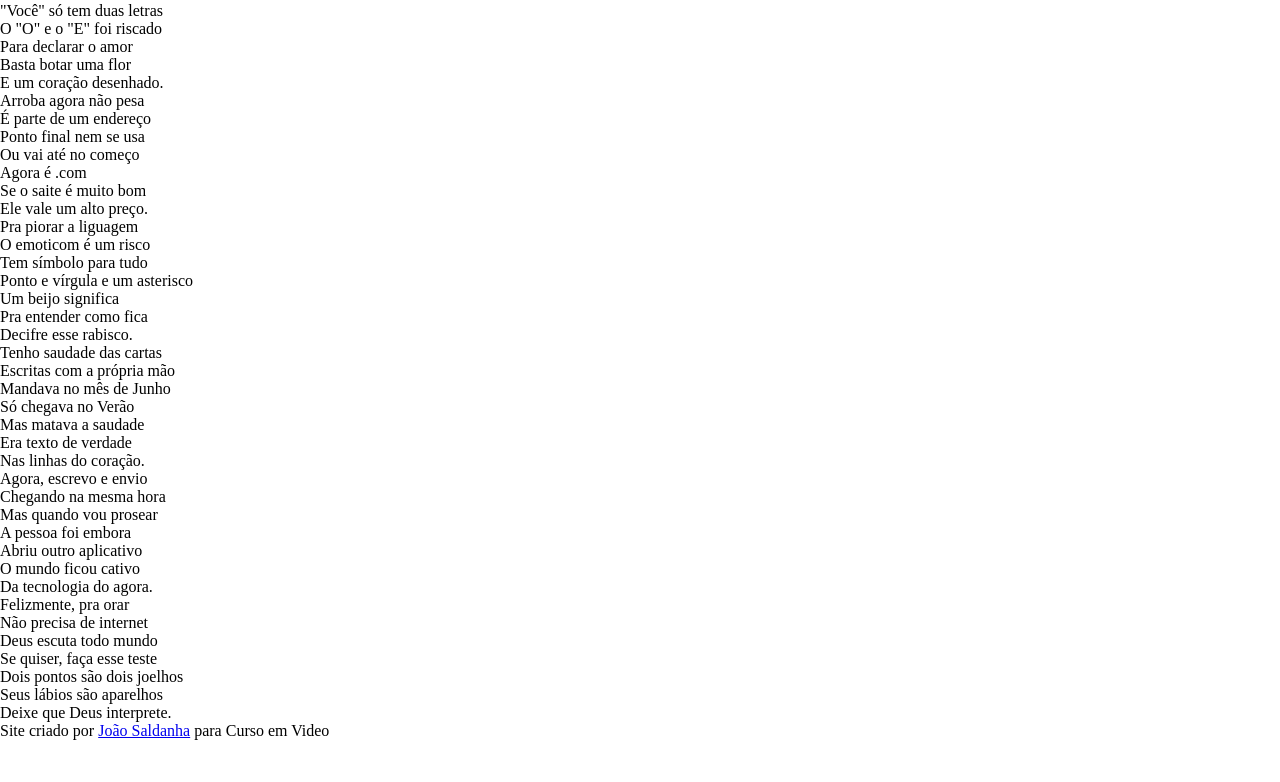
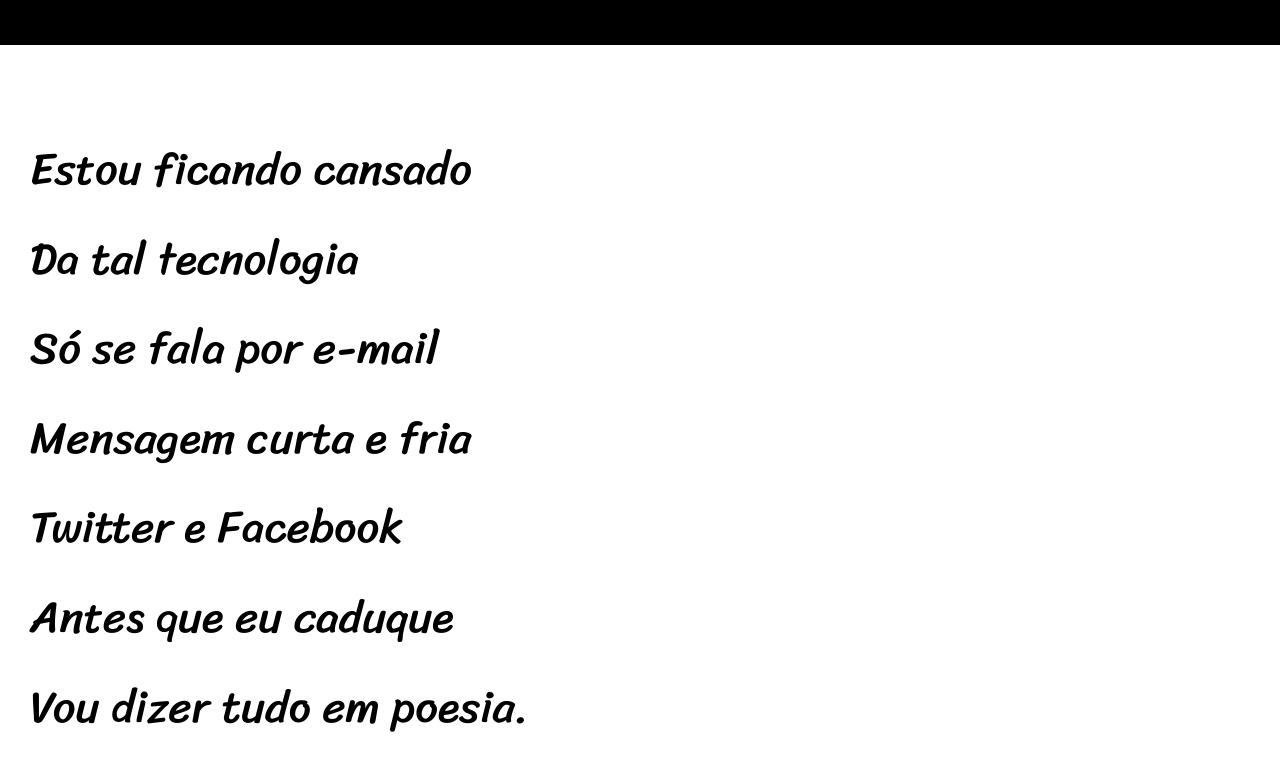
Before and after one commit to ojoojao/html-css, a plain HTML site: page exercicios/des012-3/index.html in a window 1280 px wide. Shown: the part 215-997 px from the top of the page. Before the commit the page ends 955 px from the top, so only its background shows below. Drawn offline with Linux system fonts and the light colour scheme.

Commit message:
proj corde

```diff
--- a/exercicios/des012-3/estilo/style.css
+++ b/exercicios/des012-3/estilo/style.css
@@ -1,6 +1,97 @@
 @charset "UTF-8";
+
+@import url('https://fonts.googleapis.com/css2?family=Passion+One:wght@400;700;900&display=swap');
+
+@import url('https://fonts.googleapis.com/css2?family=Sriracha&display=swap');
+
+:root {
+    --font1: Verdana, Geneva, Tahoma, sans-serif;
+    --font2: "Passion One", sans-serif;
+    --font3: "Sriracha", cursive;
+}
 
 * {
     margin: 0px;
     padding: 0px;
 }
+
+html, body {
+    min-height: 100vh;
+    background-color: darkgrey;
+    font-family: var(--font1);
+}
+
+header {
+    background-color: black;
+    color: white;
+    text-align: center;
+}
+
+header > h1 {
+    padding-top: 50px;
+    font-variant: small-caps;
+    font-family: var(--font2);
+    font-size: 10vw;
+}
+
+header > p {
+    padding-bottom: 50px;
+}
+
+a {
+    color: white;
+    text-decoration: none;
+    font-weight: bolder;
+}
+
+a:hover {
+    text-decoration: underline;
+}
+
+section {
+    padding-top: 10vh;
+    padding-bottom: 10vh;
+    padding-left: 30px;
+    line-height: 2em;
+    font-family: var(--font3);
+    font-size: 3.5vw;
+}
+
+section > p {
+    padding-bottom: 2em;
+}
+
+section.normal {
+    background-color: white;
+    color: black;
+}
+
+section.imagem {
+    background-color: rgb(46, 46, 46);
+    color: white;
+    box-shadow: inset 6px 6px 13px 0px rgba(0, 0, 0, 0.644);
+    background-size: cover;
+    background-attachment: fixed;
+}
+
+section.imagem > p {
+    display: inline-block;
+    padding: 5px;
+    background-color: rgba(0, 0, 0, 0.5);
+    text-shadow: 1px 1px 0px black;
+}
+section#img1 {
+    background-image: url('../imagens/background001.jpg');
+    background-position: right center;
+}
+
+section#img2 {
+    background-image: url('../imagens/background002.jpg');
+}
+
+footer {
+    background-color: black;
+    text-align: center;
+    color: white;
+    padding: 10px;
+}
--- a/exercicios/des012-3/index.html
+++ b/exercicios/des012-3/index.html
@@ -24,7 +24,7 @@
             </p>
         </section>
 
-        <section class="imagem">
+        <section class="imagem" id="img1">
             <p>
                 Não é mais como era antes <br>
                 É tudo abreviado <br>
@@ -57,7 +57,7 @@
             </p>
         </section>
 
-        <section class="imagem">
+        <section class="imagem" id="img2">
             <p>
                 Tenho saudade das cartas <br>
                 Escritas com a própria mão <br>
```
